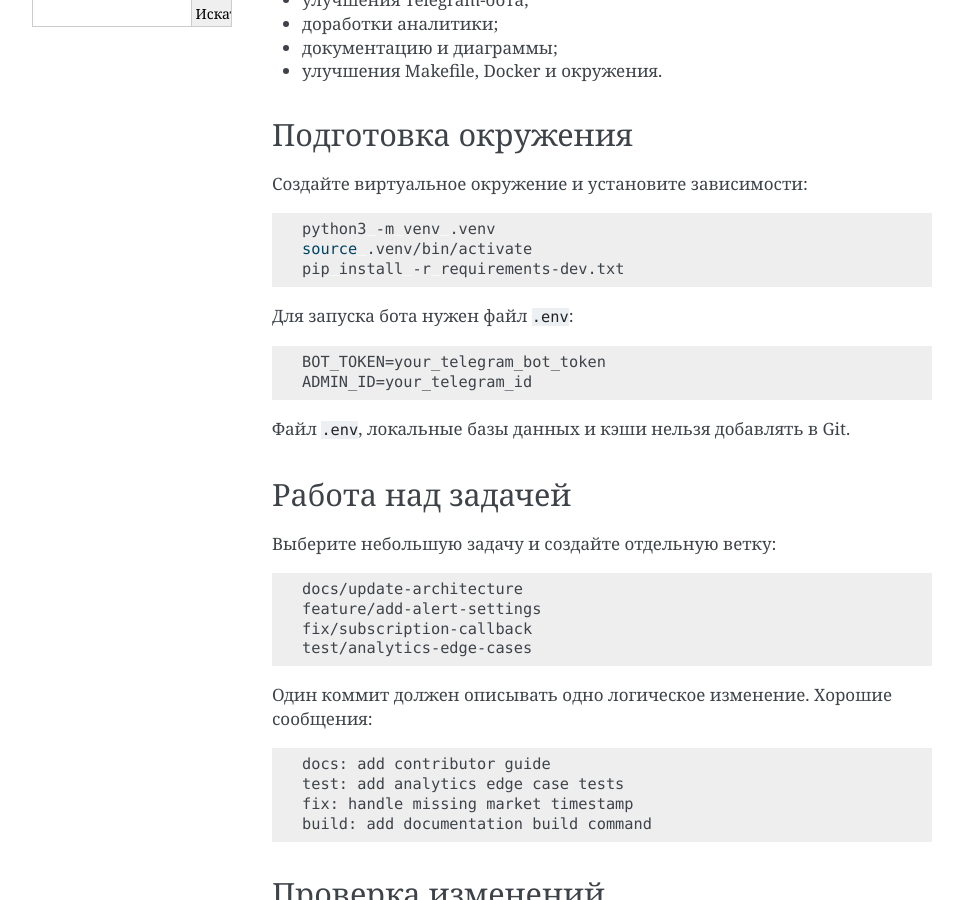
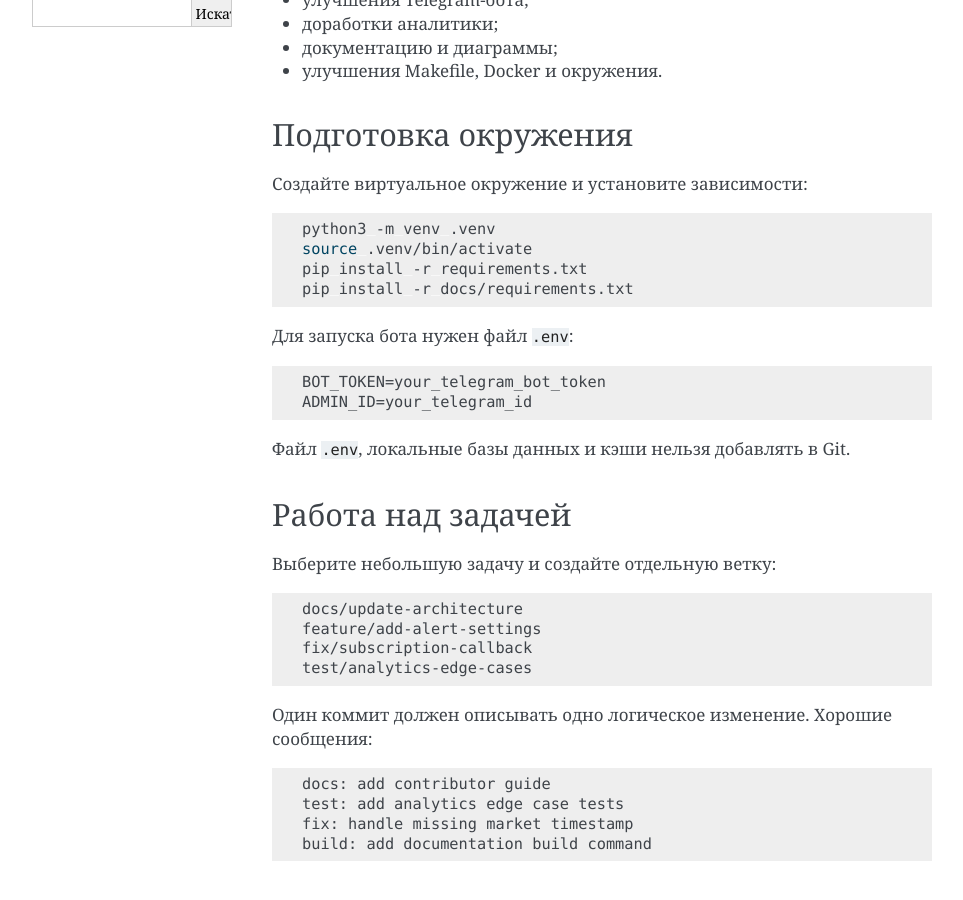
Before and after one commit to atnott/crypto-tg-bot, a Sphinx documentation site: the page built from docs/contributors.md, in a window 1280 px wide and 900 px high, scrolled down 396 px. Shown: the whole window, without its empty margins (148-1111 px from the left). Built offline with Sphinx 7.4.7, drawn with Linux system fonts in a browser that asks for light colours.

Commit message:
build: split runtime and development requirements

````diff
--- a/docs/contributors.md
+++ b/docs/contributors.md
@@ -20,7 +20,8 @@
 ```bash
 python3 -m venv .venv
 source .venv/bin/activate
-pip install -r requirements-dev.txt
+pip install -r requirements.txt
+pip install -r docs/requirements.txt
 ```
 
 Для запуска бота нужен файл `.env`:
````
Also changed, not shown: requirements-dev.txt (added, +7 -0 lines), requirements.txt (+49 -1 lines), 1 other file.
